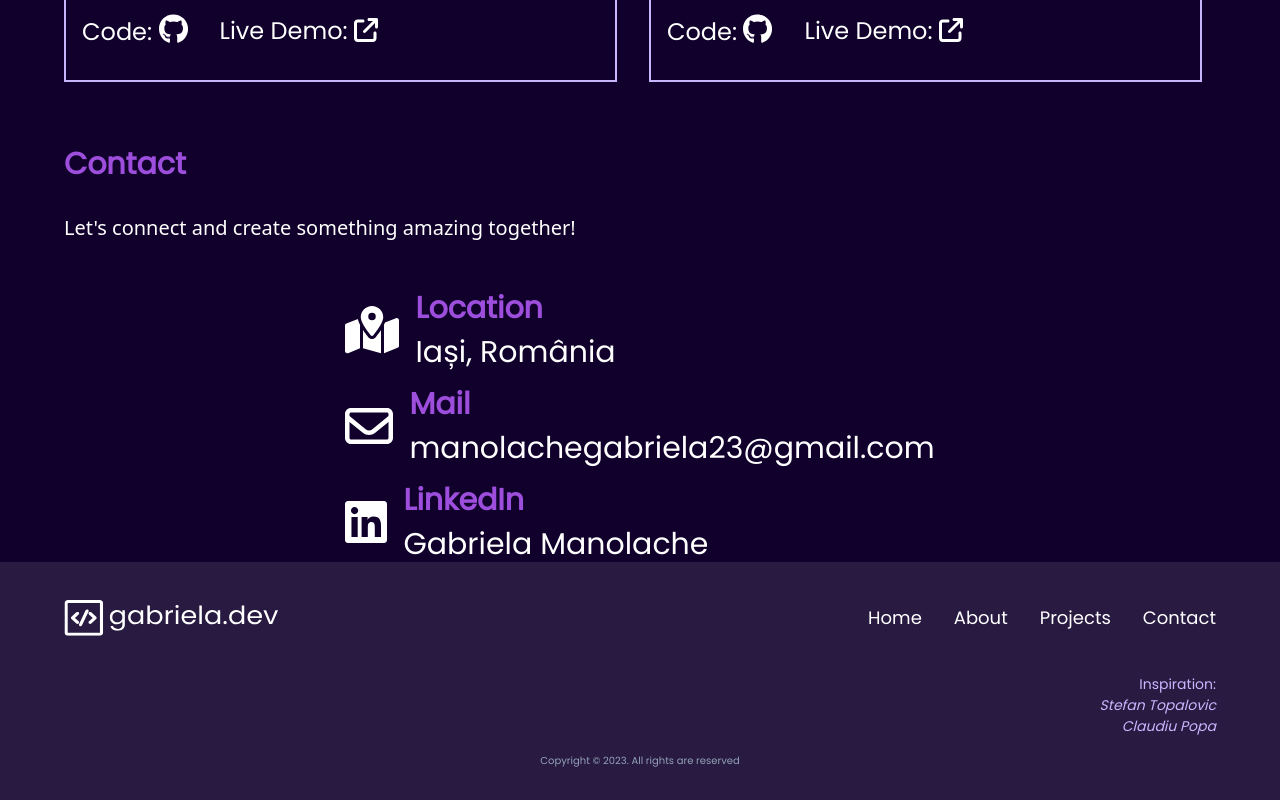
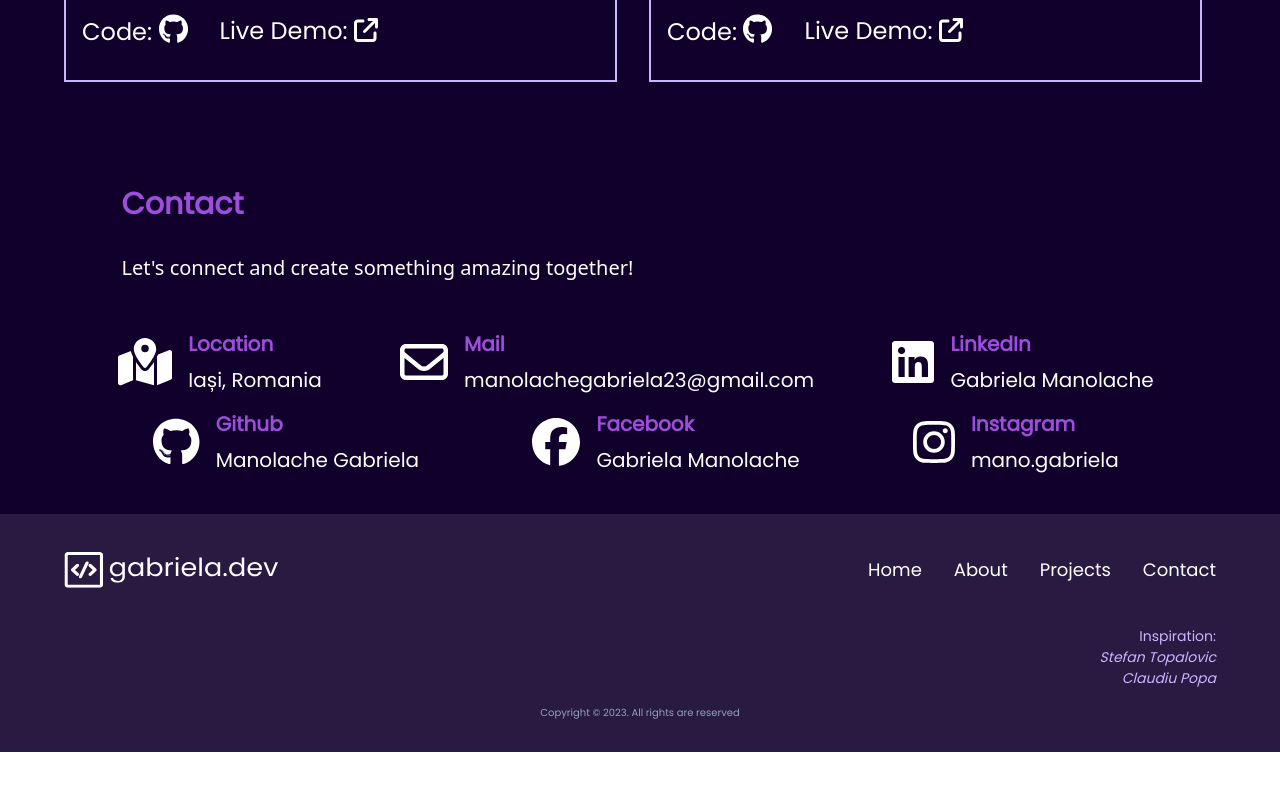
Before and after one commit to manolache1gabriela/Portfolio, a React (Create React App) app in the folder portfolio/: page / in a window 1280 px wide. Shown: the part 2182-2982 px from the top of the page. After the commit the page ends 2934 px from the top, so only its background shows below. Built offline with nearby package versions, Linux system fonts and the light colour scheme.

Commit message:
finished layout

```diff
--- a/portfolio/src/components/Contact.jsx
+++ b/portfolio/src/components/Contact.jsx
@@ -10,7 +10,7 @@ export default function Contact() {
         {
             name: 'Location',
             link: 'https://www.google.com/maps/place/Ia%C8%99i/@47.1560191,27.4221634,11z/data=!3m1!4b1!4m6!3m5!1s0x40cafb7cf639ddbb:0x7ccb80da5426f53c!8m2!3d47.1584549!4d27.6014418!16zL20vMDFmaGcz?entry=ttu',
-            linkData: 'Iași, România',
+            linkData: 'Iași, Romania',
             icon: faMapLocationDot,
         },
         {
@@ -25,21 +25,39 @@ export default function Contact() {
             linkData: 'Gabriela Manolache',
             icon: faLinkedin,
         },
+        {
+            name: 'Github',
+            link: 'https://github.com/manolache1gabriela',
+            linkData: 'Manolache Gabriela',
+            icon: faGithub,
+        },
+        {
+            name: 'Facebook',
+            link: 'https://www.facebook.com/gabriela.manolache.739',
+            linkData: 'Gabriela Manolache',
+            icon: faFacebook,
+        },
+        {
+            name: 'Instagram',
+            link: 'https://www.instagram.com/mano.gabriela/',
+            linkData: 'mano.gabriela',
+            icon: faInstagram,
+        },
     ]
 
     return (
-        <div className='flex flex-col w-full items-center gap-8'>
+        <div className='flex flex-col w-full items-center gap-8 py-10 px-[5%]' id='contact'>
             <div className='w-[90%] flex flex-col gap-8'>
                 <h3 className='w-full font-[Poppins] text-center lg:text-left text-2xl lg:text-3xl font-bold text-tertiary'>Contact</h3>
                 <h4 className='w-full lg:text-xl text-white lg:text-left text-center mb-4'>Let's connect and create something amazing together!</h4>
             </div>
-            <div className='flex flex-col gap-4 text-3xl'>
+            <div className='flex flex-col md:flex-row flex-wrap items-center gap-4 md:justify-evenly text-3xl'>
                 {
                     contacts.map(contact => (
-                        <span className='flex items-center gap-4 font-[Poppins]'>
+                        <span className='flex items-center justify-center flex-col md:flex-row gap-4 font-[Poppins] mr-2'>
                             <FontAwesomeIcon className='text-white text-5xl' icon={contact.icon} />
-                            <div className='flex flex-col gap-2'>
-                                <p className='text-tertiary font-semibold'>{contact.name}</p>
+                            <div className='flex flex-col text-base md:text-xl gap-2'>
+                                <p className='text-tertiary text-center md:text-left font-semibold'>{contact.name}</p>
                                 <a className='text-white hover:text-secondary' target='blank' href={`${contact.link}`}>{contact.linkData}</a>
                             </div>
                         </span>
```
